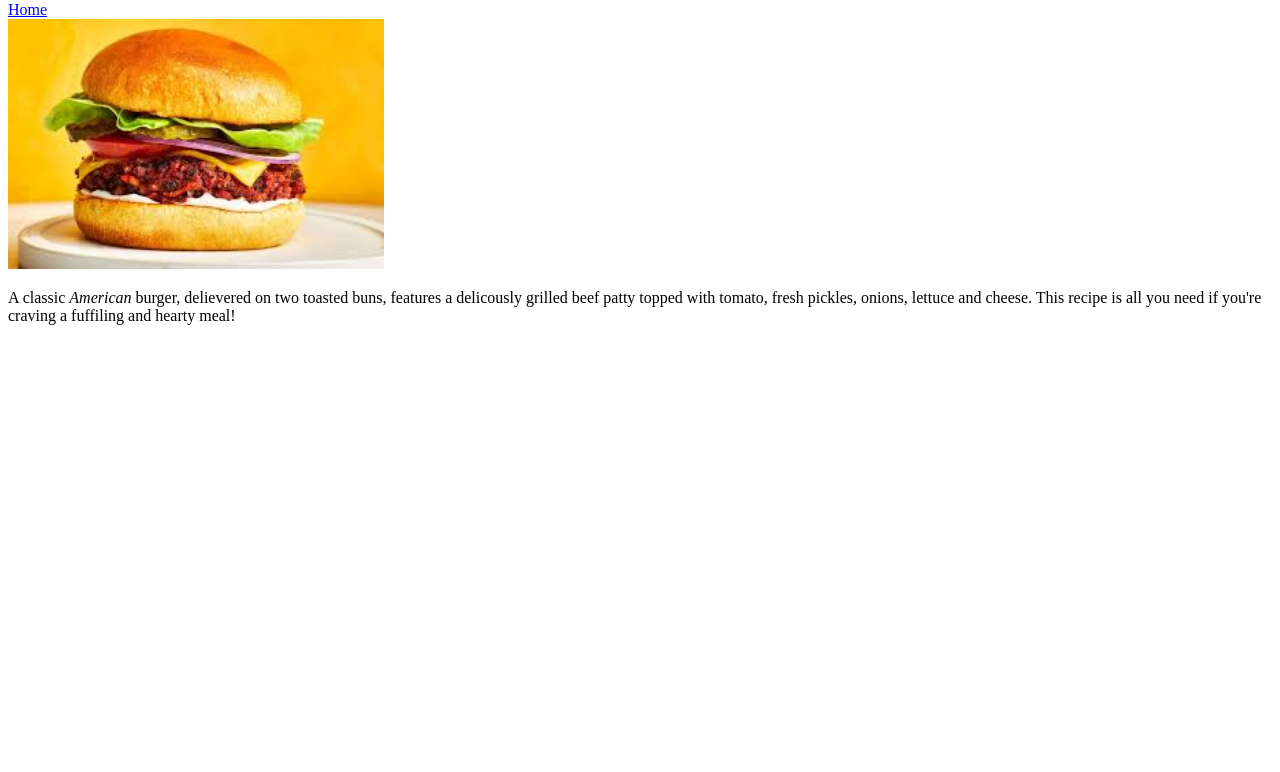
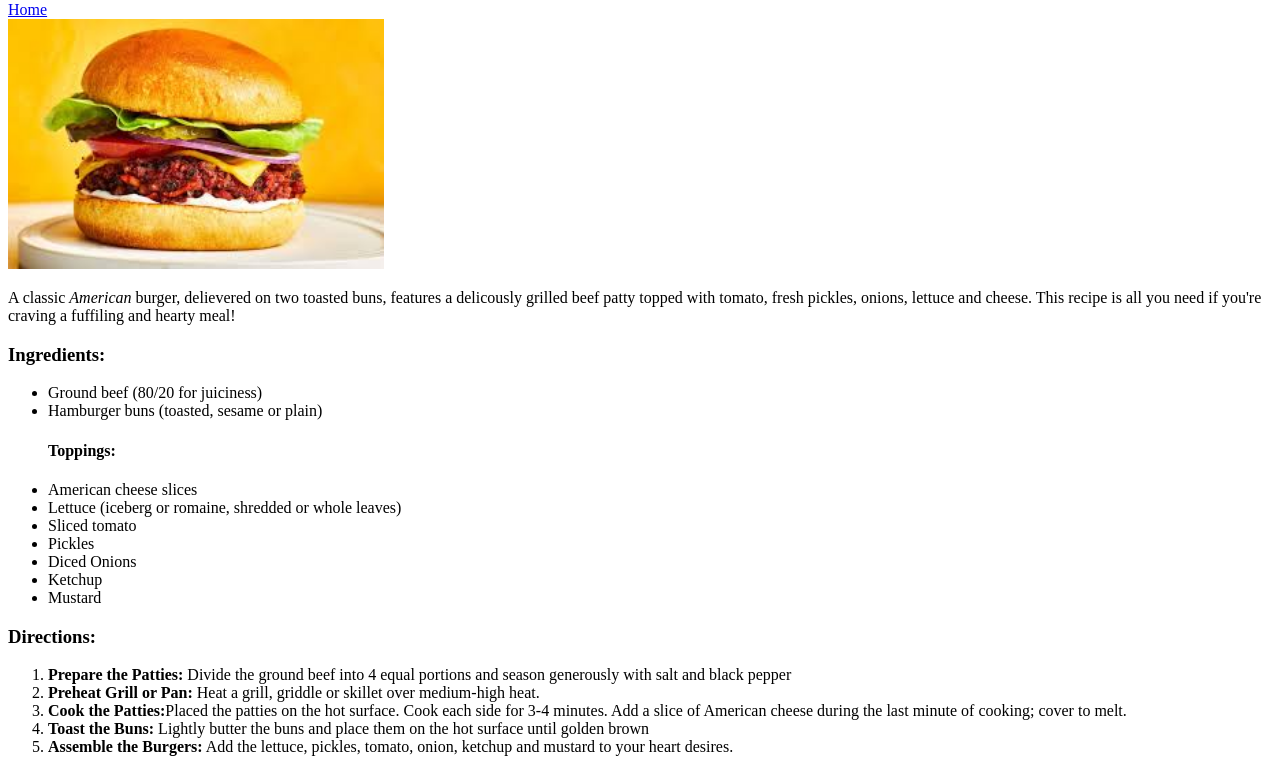
Before and after one commit to WayneProgrammer/Odin-recipie, a plain HTML site: page recipes/burger.html in a window 1280 px wide. Shown: the part 79-851 px from the top of the page. Before the commit the page ends 800 px from the top, so only its background shows below. Drawn offline with Linux system fonts and the light colour scheme.

Commit message:
Added ingredients and directions for the burger recipe

```diff
--- a/recipes/burger.html
+++ b/recipes/burger.html
@@ -10,6 +10,27 @@
         <br>
         <img src="../images/burger.jpg" height="250">
         <p>A classic <em>American</em> burger, delievered on two toasted buns, features a delicously grilled beef patty topped with tomato, fresh pickles, onions, lettuce and cheese. This recipe is all you need if you're craving a fuffiling and hearty meal!</p>
+        <h3>Ingredients:</h3>
+        <ul>
+            <li>Ground beef (80/20 for juiciness)</li>
+            <li>Hamburger buns (toasted, sesame or plain)</li>
+            <h4>Toppings:</h4>
+            <li>American cheese slices</li>
+            <li>Lettuce (iceberg or romaine, shredded or whole leaves)</li>
+            <li>Sliced tomato</li>
+            <li>Pickles</li>
+            <li>Diced Onions</li>
+            <li>Ketchup</li>
+            <li>Mustard</li>
+        </ul>
 
+        <h3>Directions: </h3>
+        <ol>
+            <li><strong>Prepare the Patties:</strong> Divide the ground beef into 4 equal portions and season generously with salt and black pepper</li>
+            <li><strong>Preheat Grill or Pan:</strong> Heat a grill, griddle or skillet over medium-high heat.</li>
+            <li><strong>Cook the Patties:</strong>Placed the patties on the hot surface. Cook each side for 3-4 minutes. Add a slice of American cheese during the last minute of cooking; cover to melt.</li>
+            <li><strong>Toast the Buns:</strong> Lightly butter the buns and place them on the hot surface until golden brown</li>
+            <li><strong>Assemble the Burgers:</strong> Add the lettuce, pickles, tomato, onion, ketchup and mustard to your heart desires.</li>
+        </ol>
     </body>
 </html>
```
